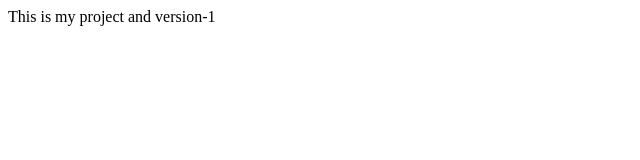
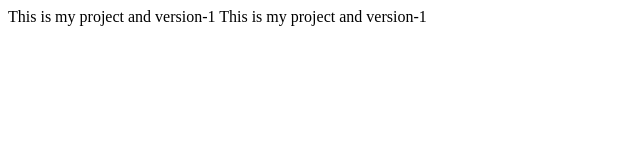
Before and after one commit to kesanipriyanka/git-2, a plain HTML site: page index.html in a window 1280 px wide. Shown: the whole page, without its empty margins (0-640 px from the left). Drawn offline with Linux system fonts and the light colour scheme.

Commit message:
version-2

```diff
--- a/index.html
+++ b/index.html
@@ -7,5 +7,6 @@
 </head>
 <body>
     This is my project and version-1
+    This is my project and version-1
 </body>
 </html>
```
